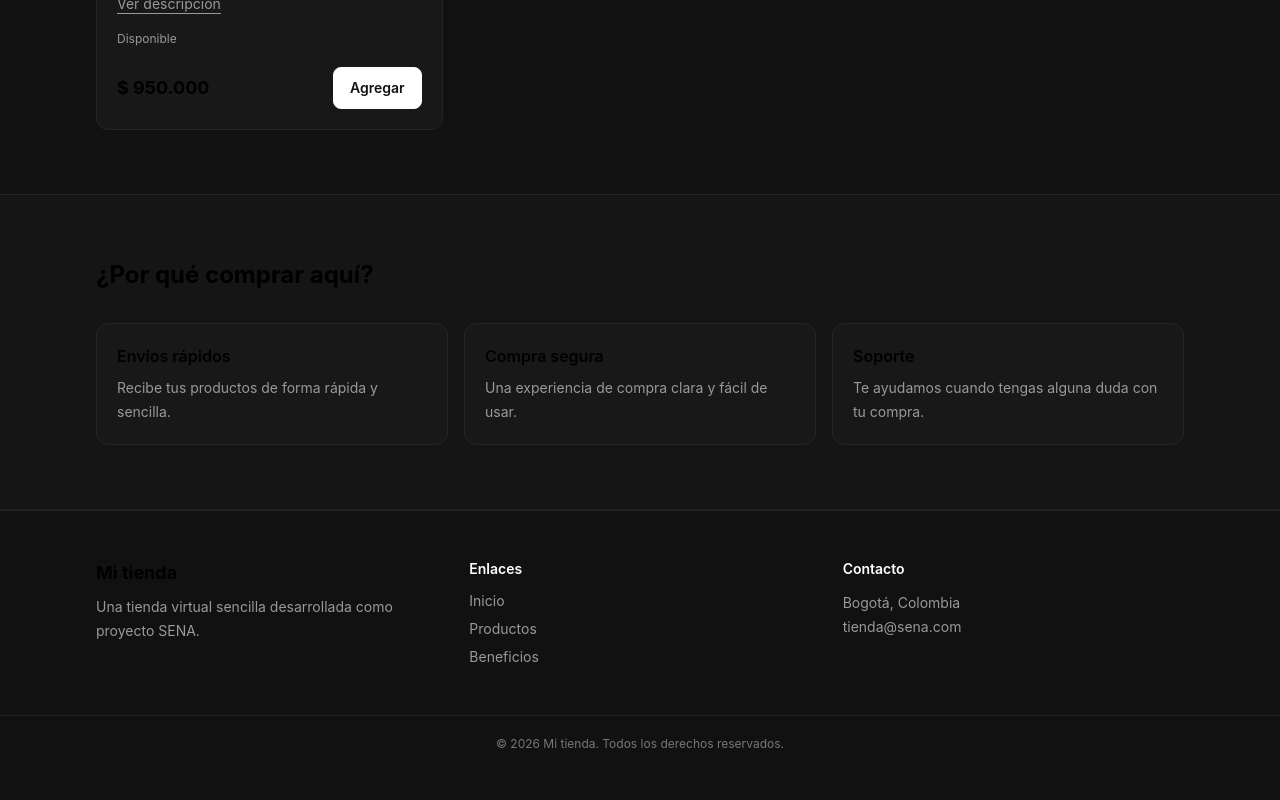
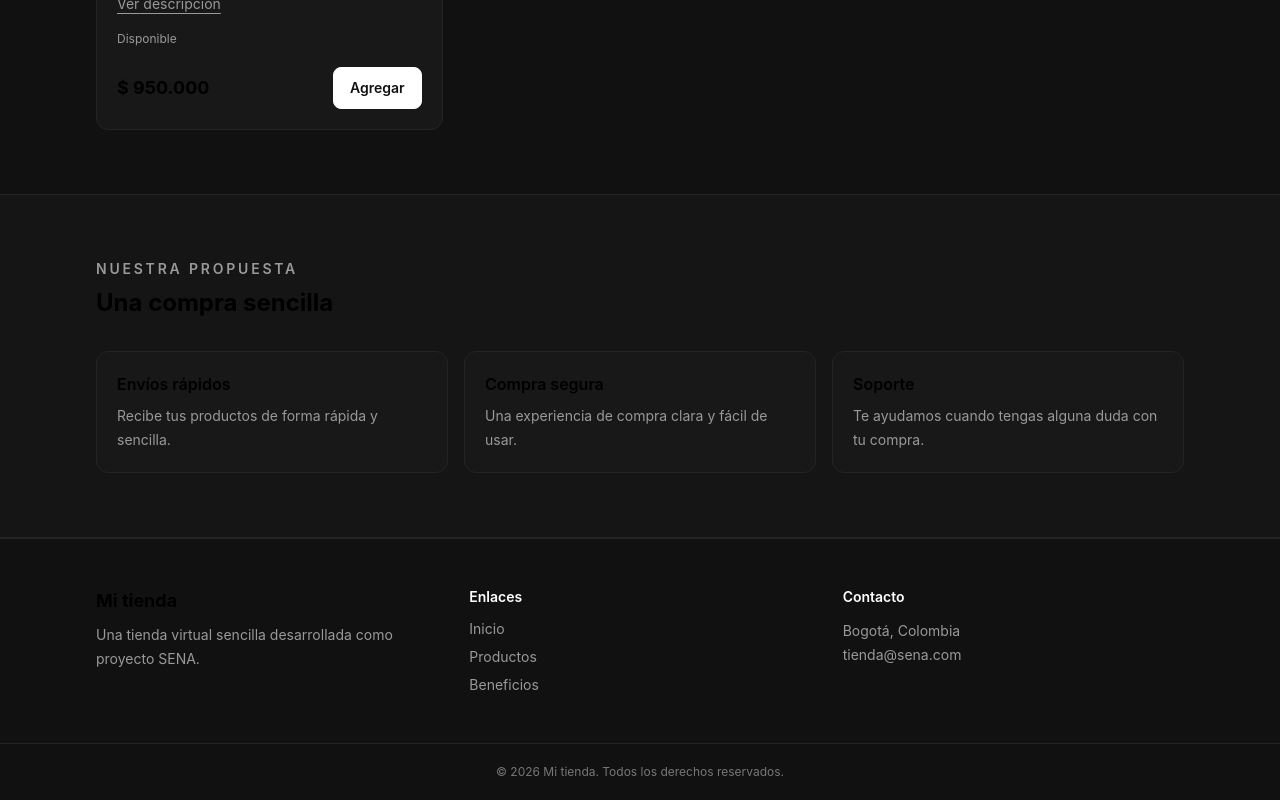
Before and after one commit to JordanAragon/Tienda_SENA, a React (Vite) app: page / in a window 1280 px wide. Shown: the part 1694-2494 px from the top of the page. Before the commit the page ends 2466 px from the top, so only its background shows below. Built offline with nearby package versions, Linux system fonts and the light colour scheme.

Commit message:
Mejorar interfaz y experiencia de Beneficios.jsx

```diff
--- a/src/componentes/Beneficios.jsx
+++ b/src/componentes/Beneficios.jsx
@@ -16,12 +16,17 @@ function Beneficios() {
 
   return (
     <section
+      id="beneficios"
       aria-labelledby="titulo-beneficios"
       className="border-y border-[#242424] bg-[#151515] py-16"
     >
       <header className="mx-auto max-w-6xl px-5 sm:px-8">
+        <p className="mb-2 text-sm font-semibold uppercase tracking-[0.2em] text-[#999999]">
+          Nuestra propuesta
+        </p>
+
         <h2 id="titulo-beneficios" className="mb-8 text-2xl font-bold">
-          ¿Por qué comprar aquí?
+          Una compra sencilla
         </h2>
 
         <section className="grid grid-cols-1 gap-4 md:grid-cols-3">
```
